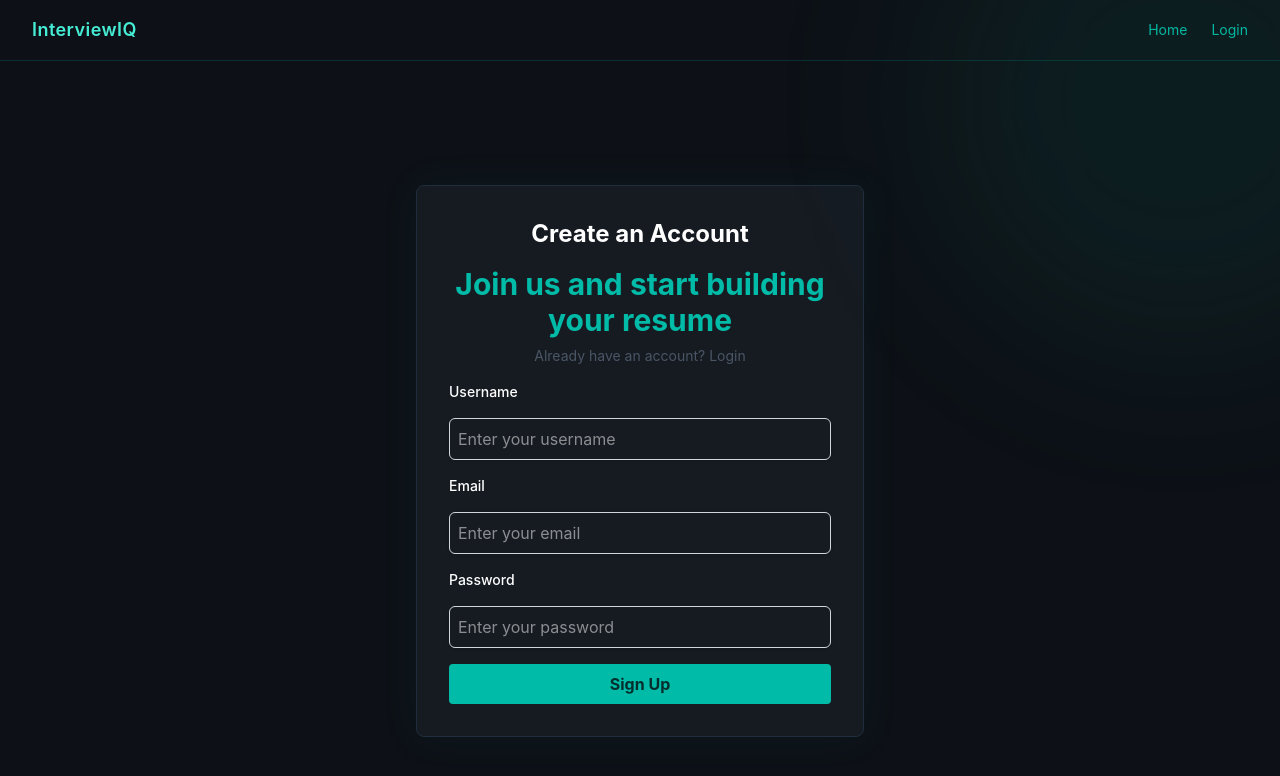
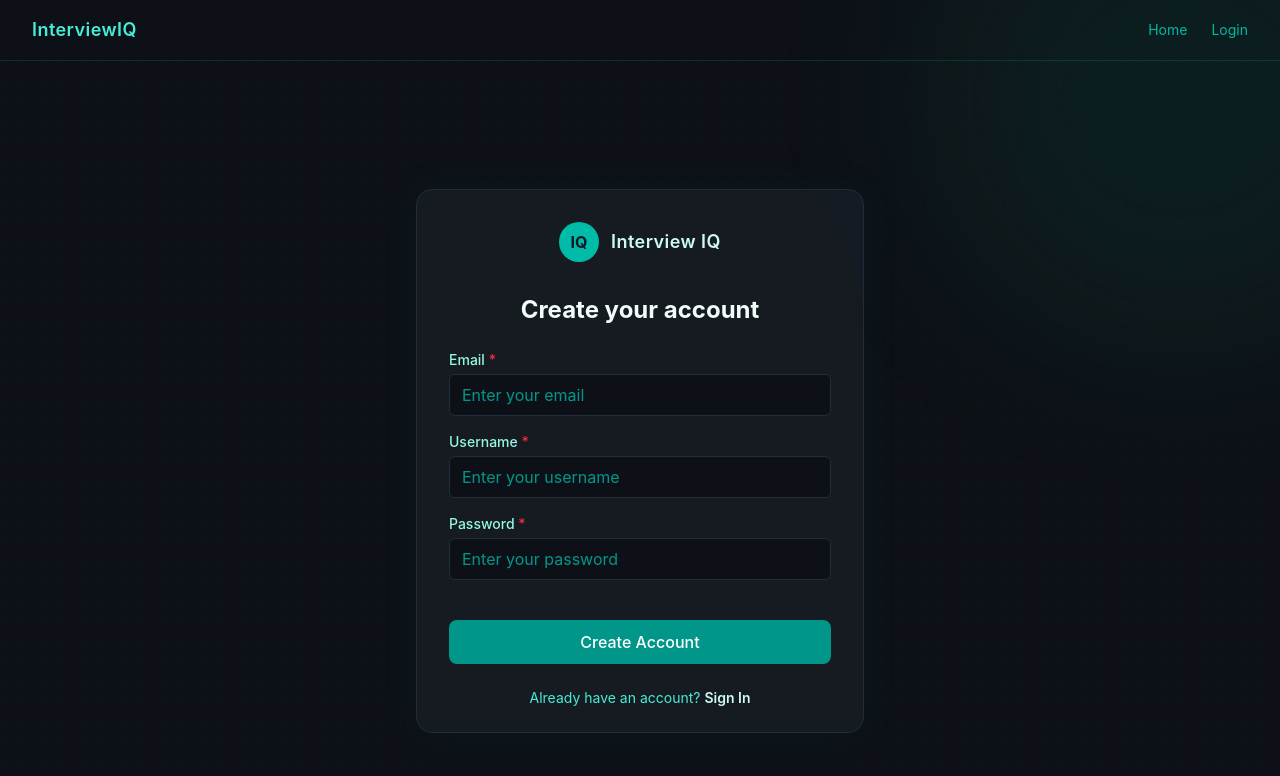
Before and after one commit to Abdul-Wahab08/Interview-IQ, a React (Vite) app in the folder frontend/: page /signup in a window 1280 px wide. Shown: the top 776 px of the page. Built offline with nearby package versions, Linux system fonts and the light colour scheme; no server answers.

Commit message:
update UI/UX

```diff
--- a/frontend/src/pages/GenerateReport.jsx
+++ b/frontend/src/pages/GenerateReport.jsx
@@ -29,7 +29,7 @@ function GenerateReport() {
 
   return (
     <div className="min-h-screen bg-[#0d1117] text-teal-100 flex items-center justify-center">
-      <div className="bg-[#0a1628] border border-teal-900/40 rounded-2xl p-8 max-w-md text-center">
+      <div className="bg-[#0a1628] border border-teal-900/40 rounded-2xl p-8 max-w-lg text-center">
         <h2 className="text-2xl font-semibold mb-4">Generate Interview Report</h2>
         <p className="text-teal-600 text-sm mb-6">
           This is where the interview report generation form will go. Users can upload their resume and input job details to get a tailored interview prep report.
--- a/frontend/src/pages/Login.jsx
+++ b/frontend/src/pages/Login.jsx
@@ -34,34 +34,85 @@ function Login() {
   }
 
   return (
-    <div className="min-h-screen flex items-center justify-center">
-      <div className="bg-[#161b22] border border-[#1f2d3d] text-white shadow-[0_0_40px_#0d947212] rounded-lg p-8 w-3/4 sm:w-full max-w-md">
-        <h1 className="text-2xl font-bold text-center mb-4">Welcome Back</h1>
-        <div className='flex justify-center items-center flex-col text-teal-500'>
-          <h2 className="text-2xl sm:text-3xl font-bold text-center mb-2 ">Login in to your account</h2>
-          <p className="text-center mb-4 text-sm text-gray-600">Don't have any account? <Link to="/signup" className=" hover:text-teal-800 ">Sign Up</Link></p>
+    <div className="relative min-h-screen bg-[#0d1117] overflow-hidden">
+      <div className="absolute inset-0 opacity-10 pointer-events-none" style={{
+        backgroundImage: 'radial-gradient(circle at 0 0, rgba(56, 189, 248, 0.08) 1px, transparent 1px), radial-gradient(circle at 100% 100%, rgba(16, 185, 129, 0.08) 1px, transparent 1px)',
+        backgroundSize: '40px 40px'
+      }} />
+
+      <div className="relative min-h-screen flex flex-col items-center justify-center px-4 py-10">
+         <div className="w-full max-w-md bg-[#161b22] border border-[#1f2d3d] rounded-2xl shadow-[0_0_40px_#0d947212] p-8 flex flex-col">
+        <div className="flex items-center justify-center gap-3 mb-8">
+          <div className="w-10 h-10 rounded-full bg-teal-500 flex items-center justify-center text-[#0f172a] font-bold">IQ</div>
+          <span className="text-teal-100 text-lg font-semibold tracking-wide">Interview IQ</span>
         </div>
+
+
+          <h1 className="text-2xl font-bold text-teal-50 text-center mb-6">Sign in to your account</h1>
+
           <form className="space-y-4" onSubmit={handleSubmit(onSubmit)}>
-          <label htmlFor="identifier" className="block text-sm font-medium">Identifier</label>
-          <input type="text" id="identifier" className="mt-1 block w-full border border-gray-300 rounded-md shadow-sm p-2 focus:ring-teal-500 focus:border-teal-500" placeholder="Enter your Email or Username" {...register("identifier", { required: true })} />
-          {errors.identifier && <p className="text-red-500 text-sm">Identifier is required</p>}
-          <label htmlFor="password" className="block text-sm font-medium">Password</label>
-          <input type="password" id="password" className="mt-1 block w-full border border-gray-300 rounded-md shadow-sm p-2 focus:ring-teal-500 focus:border-teal-500" placeholder="Enter your password" {...register("password", { required: true })} />
-          {errors.password && <p className="text-red-500 text-sm">Password is required</p>}
+            <div>
+              <label htmlFor="email" className="block text-sm font-medium text-teal-200 mb-1">
+                Identifier <span className="text-red-500">*</span>
+              </label>
+              <input
+                type="identifier"
+                id="identifier"
+                placeholder="Enter your email"
+                className="w-full px-3 py-2 bg-[#0d1117] border border-[#1f2d3d] rounded-md text-teal-100 placeholder-teal-600 focus:ring-2 focus:ring-teal-500 focus:border-transparent"
+                {...register("identifier", { required: true })}
+              />
+              {errors.email && <p className="text-red-500 text-sm mt-1">Email or Password is required</p>}
+            </div>
+
+            <div>
+              <label htmlFor="password" className="block text-sm font-medium text-teal-200 mb-1">
+                Password <span className="text-red-500">*</span>
+              </label>
+              <input
+                type="password"
+                id="password"
+                placeholder="Enter your password"
+                className="w-full px-3 py-2 bg-[#0d1117] border border-[#1f2d3d] rounded-md text-teal-100 placeholder-teal-600 focus:ring-2 focus:ring-teal-500 focus:border-transparent"
+                {...register("password", { required: true })}
+              />
+              {errors.password && <p className="text-red-500 text-sm mt-1">Password is required</p>}
+            </div>
+
+            <div className="flex flex-col sm:flex-row sm:items-center sm:justify-between gap-3">
+              <label className="inline-flex items-center gap-2 text-sm text-teal-200">
+                <input
+                  type="checkbox"
+                  className="h-4 w-4 rounded border border-[#1f2d3d] bg-[#0d1117] text-teal-500 focus:ring-teal-500"
+                  {...register("remember", {})}
+                />
+                Remember me
+              </label>
+            </div>
+
             <button
-            className="bg-teal-500 hover:bg-teal-600 text-teal-950 font-bold py-2 px-4 rounded focus:outline-none text-center focus:shadow-outline transition duration-200 w-full cursor-pointer "
               type="submit"
               disabled={isLoading}
+              className="w-full bg-teal-600 hover:bg-teal-700 text-white font-medium py-2.5 px-4 rounded-lg transition duration-200 disabled:cursor-not-allowed disabled:opacity-70"
             >
-            {isLoading ?
-            <div className='flex items-center justify-center gap-2'>
+              {isLoading ? (
+                <div className="flex items-center justify-center gap-2">
                   <span>Loading...</span>
                   <Loader />
                 </div>
-              :
-              "Sign In"}
+              ) : (
+                "Sign In"
+              )}
             </button>
           </form>
+
+          <p className="mt-6 text-center text-sm text-teal-300">
+            Don&apos;t have an account?{' '}
+            <Link to="/signup" className="text-teal-100 hover:text-white font-semibold">
+              Sign up
+            </Link>
+          </p>
+        </div>
       </div>
     </div>
   )
--- a/frontend/src/pages/Signup.jsx
+++ b/frontend/src/pages/Signup.jsx
@@ -9,7 +9,7 @@ import { useNavigate } from 'react-router'
 import Loader from '../components/Loader'
 
 function Signup() {
-  const[isLoading, setIsLoading] = useState(false)
+  const [isLoading, setIsLoading] = useState(false)
   const { register, handleSubmit, formState: { errors } } = useForm()
   const dispatch = useDispatch()
   const navigate = useNavigate()
@@ -34,39 +34,92 @@ function Signup() {
     }
   }
   return (
-    <div className="min-h-screen flex items-center justify-center">
-      <div className="bg-[#161b22] border border-[#1f2d3d] text-white shadow-[0_0_40px_#0d947212] rounded-lg p-8 w-3/4 sm:w-full max-w-md">
-        <h1 className="text-2xl font-bold text-center mb-4">Create an Account</h1>
-        <div className='flex justify-center items-center flex-col text-teal-500'>
-          <h2 className="text-2xl sm:text-3xl font-bold text-center mb-2 ">Join us and start building your resume</h2>
-          <p className="text-center mb-4 text-sm text-gray-600">Already have an account? <Link to="/login" className=" hover:text-teal-800 ">Login</Link></p>
+    <div className="min-h-screen bg-[#0d1117] relative overflow-hidden">
+      <div className="absolute inset-0 opacity-20">
+        <div className="absolute inset-0" style={{
+          backgroundImage: `radial-gradient(circle at 1px 1px, rgba(20, 184, 166, 0.15) 1px, transparent 0)`,
+          backgroundSize: '20px 20px'
+        }}></div>
       </div>
-        <form className="space-y-4" onSubmit={handleSubmit(onSubmit)}>
-          <label htmlFor="username" className="block text-sm font-medium">Username</label>
-          <input type="text" id="username" className="mt-1 block w-full border border-gray-300 rounded-md shadow-sm p-2 focus:ring-teal-500 focus:border-teal-500" placeholder="Enter your username" {...register("username", { required: true })} />
-          {errors.username && <p className="text-red-500 text-sm">Username is required</p>}
 
-          <label htmlFor="email" className="block text-sm font-medium">Email</label>
-          <input type="text" id="email" className="mt-1 block w-full border border-gray-300 rounded-md shadow-sm p-2 focus:ring-teal-500 focus:border-teal-500" placeholder="Enter your email" {...register("email", { required: true })} />
-          {errors.email && <p className="text-red-500 text-sm">Email is required</p>}
+      <div className="relative flex items-center justify-center min-h-screen px-4">
+        <div className="w-full max-w-md h-136 bg-[#161b22] border border-[#1f2d3d] rounded-2xl shadow-[0_0_40px_#0d947212] p-8 flex flex-col">
+          <div className="flex items-center justify-center gap-3 mb-8">
+          <div className="w-10 h-10 rounded-full bg-teal-500 flex items-center justify-center text-[#0f172a] font-bold">IQ</div>
+          <span className="text-teal-100 text-lg font-semibold tracking-wide">Interview IQ</span>
+        </div>
 
-          <label htmlFor="password" className="block text-sm font-medium">Password</label>
-          <input type="password" id="password" className="mt-1 block w-full border border-gray-300 rounded-md shadow-sm p-2 focus:ring-teal-500 focus:border-teal-500" placeholder="Enter your password" {...register("password", { required: true })} />
-          {errors.password && <p className="text-red-500 text-sm">Password is required</p>}
+          <div className="flex-1 flex flex-col">
+            <h1 className="text-2xl font-bold text-teal-50 text-center mb-6">Create your account</h1>
+
+            <form className="space-y-4 flex-1 flex flex-col" onSubmit={handleSubmit(onSubmit)}>
+              <div>
+                <label htmlFor="email" className="block text-sm font-medium text-teal-200 mb-1">
+                  Email <span className="text-red-500">*</span>
+                </label>
+                <input
+                  type="email"
+                  id="email"
+                  className="w-full px-3 py-2 bg-[#0d1117] border border-[#1f2d3d] rounded-md text-teal-100 placeholder-teal-600 focus:ring-2 focus:ring-teal-500 focus:border-transparent"
+                  placeholder="Enter your email"
+                  {...register("email", { required: true })}
+                />
+                {errors.email && <p className="text-red-500 text-sm mt-1">Email is required</p>}
+              </div>
+
+              <div>
+                <label htmlFor="username" className="block text-sm font-medium text-teal-200 mb-1">
+                  Username <span className="text-red-500">*</span>
+                </label>
+                <input
+                  type="text"
+                  id="username"
+                  className="w-full px-3 py-2 bg-[#0d1117] border border-[#1f2d3d] rounded-md text-teal-100 placeholder-teal-600 focus:ring-2 focus:ring-teal-500 focus:border-transparent"
+                  placeholder="Enter your username"
+                  {...register("username", { required: true, minLength: 3 })}
+                />
+                {errors.username?.type === 'required' && <p className="text-red-500 text-sm mt-1">Username is required</p>}
+                {errors.username?.type === 'minLength' && <p className="text-red-500 text-sm mt-1">Username must be at least 3 characters</p>}
+              </div>
+
+              <div>
+                <label htmlFor="password" className="block text-sm font-medium text-teal-200 mb-1">
+                  Password <span className="text-red-500">*</span>
+                </label>
+                <input
+                  type="password"
+                  id="password"
+                  className="w-full px-3 py-2 bg-[#0d1117] border border-[#1f2d3d] rounded-md text-teal-100 placeholder-teal-600 focus:ring-2 focus:ring-teal-500 focus:border-transparent"
+                  placeholder="Enter your password"
+                  {...register("password", { required: true })}
+                />
+                {errors.password && <p className="text-red-500 text-sm mt-1">Password is required</p>}
+              </div>
+
               <button
-            className="bg-teal-500 hover:bg-teal-600 text-teal-950 font-bold py-2 px-4 rounded focus:outline-none focus:shadow-outline transition duration-200 w-full cursor-pointer "
+                className="w-full bg-teal-600 hover:bg-teal-700 text-white font-medium py-2.5 px-4 rounded-lg transition duration-200 mt-6"
                 type="submit"
                 disabled={isLoading}
               >
-            {isLoading ?
+                {isLoading ? (
                   <div className='flex items-center justify-center gap-2'>
                     <span>Loading...</span>
                     <Loader />
                   </div>
-              :
-              "Sign Up"}
+                ) : (
+                  "Create Account"
+                )}
               </button>
             </form>
+
+           <p className="mt-6 text-center text-sm text-teal-300">
+                       Already have an account?{' '}
+                       <Link to="/login" className="text-teal-100 hover:text-white font-semibold">
+                         Sign In
+                       </Link>
+                       </p>
+          </div>
+        </div>
       </div>
     </div>
   )
```
Also changed, not shown: frontend/src/pages/Home.jsx (+27 -22 lines). Lines whose indentation alone changed are shown as unchanged.
